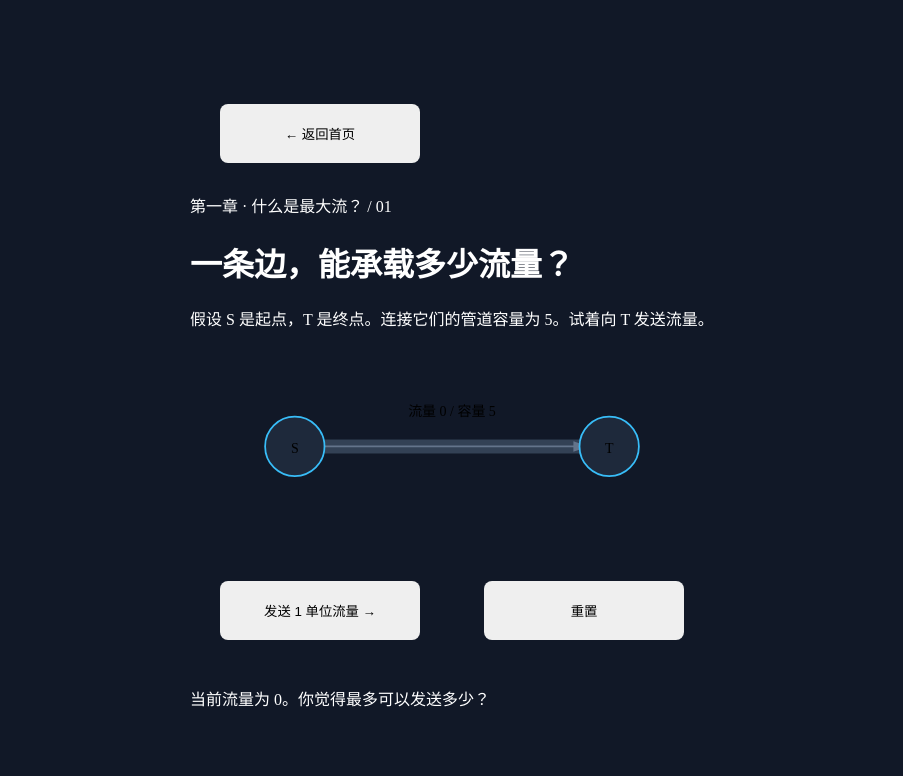
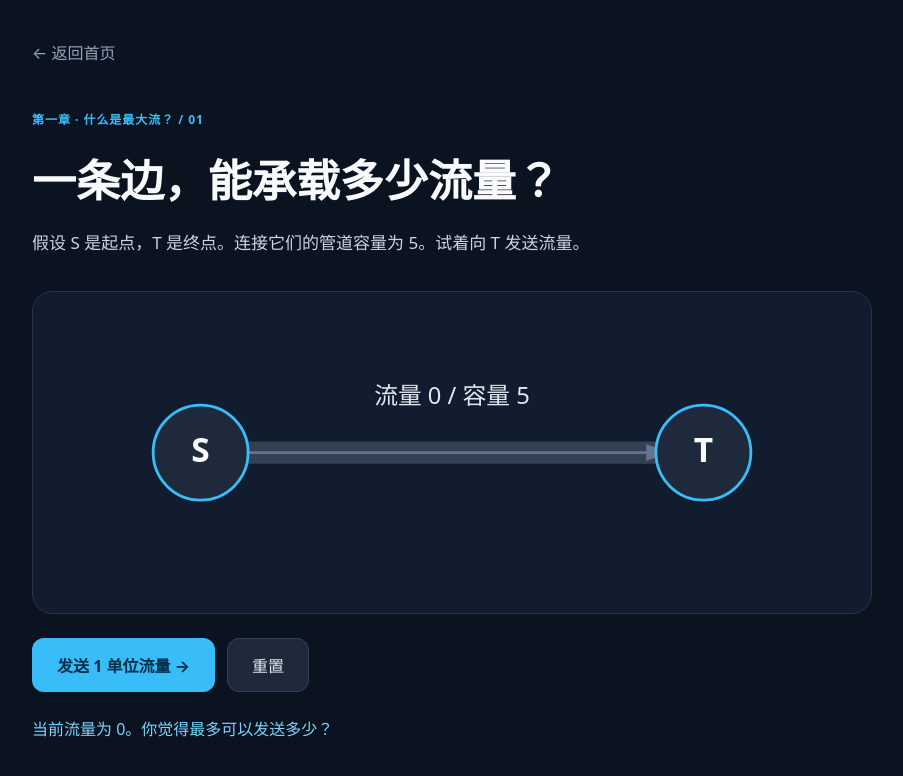
Before and after one commit to qian-liQAQ/flow-lab, a website built with Vite: page index.html in a window 1280 px wide. Both pictures are taken after a click on the button "开始探索 →". Shown: the whole page, without its empty margins (188-1091 px from the left). Built offline with nearby package versions, Linux system fonts and the light colour scheme.

Commit message:
style: design welcome and capacity lesson screens

```diff
--- a/src/style.css
+++ b/src/style.css
@@ -1,23 +1,74 @@
-main{
-  min-height:100vh;
+* { box-sizing: border-box; }
 
-  display:flex;
-  flex-direction:column;
-  justify-content:center;
-  align-items:center;
-}
 body {
   margin: 0;
-  background-color: #111827;
-  color: white;
+  background: #0b1220;
+  color: #f8fafc;
+  font-family: system-ui, -apple-system, "Segoe UI", sans-serif;
 }
-button {
-  padding: 12px 24px;
-  border: none;
-  border-radius: 8px;
-  cursor: pointer;
-  width: 200px;
-  padding: 20px;
-  margin: 30px;
 
+button { font: inherit; cursor: pointer; }
+
+.screen {
+  min-height: 100vh;
+  display: flex;
+  flex-direction: column;
+  justify-content: center;
+  align-items: center;
+  padding: 32px 20px;
 }
+
+.welcome { text-align: center; }
+.eyebrow, .lesson-meta {
+  color: #38bdf8;
+  letter-spacing: 0.14em;
+  font-size: 12px;
+  font-weight: 700;
+}
+.welcome h1 {
+  margin: 18px 0 8px;
+  font-size: clamp(56px, 10vw, 96px);
+  letter-spacing: -0.055em;
+}
+.welcome p {
+  margin: 0 0 32px;
+  color: #94a3b8;
+  font-size: 20px;
+}
+
+.primary-button, .secondary-button {
+  border-radius: 12px;
+  padding: 14px 24px;
+  border: 1px solid transparent;
+  transition: background 0.2s, transform 0.2s;
+}
+.primary-button { background: #38bdf8; color: #082f49; font-weight: 700; }
+.primary-button:hover:not(:disabled) { background: #7dd3fc; transform: translateY(-2px); }
+.primary-button:disabled { opacity: 0.45; cursor: not-allowed; }
+.secondary-button { background: #1e293b; color: #e2e8f0; border-color: #334155; }
+.secondary-button:hover { background: #334155; }
+
+.lesson-content { width: min(100%, 840px); }
+.text-button {
+  background: none;
+  color: #94a3b8;
+  border: 0;
+  padding: 8px 0;
+  margin-bottom: 38px;
+}
+.text-button:hover { color: #f8fafc; }
+.lesson-meta { letter-spacing: 0.08em; }
+.lesson h1 { font-size: clamp(28px, 5vw, 44px); margin: 18px 0; }
+.question { color: #cbd5e1; line-height: 1.8; font-size: 17px; }
+.graph-panel {
+  margin: 32px 0 24px;
+  background: #111c2e;
+  border: 1px solid #273449;
+  border-radius: 20px;
+  overflow: hidden;
+}
+.flow-graph { width: 100%; height: auto; display: block; }
+.node-label { fill: #f8fafc; font: 700 24px system-ui, sans-serif; }
+.edge-label { fill: #e2e8f0; font: 17px system-ui, sans-serif; }
+.lesson-actions { display: flex; gap: 12px; flex-wrap: wrap; }
+.feedback { min-height: 3em; margin-top: 24px; color: #7dd3fc; line-height: 1.7; }
```
